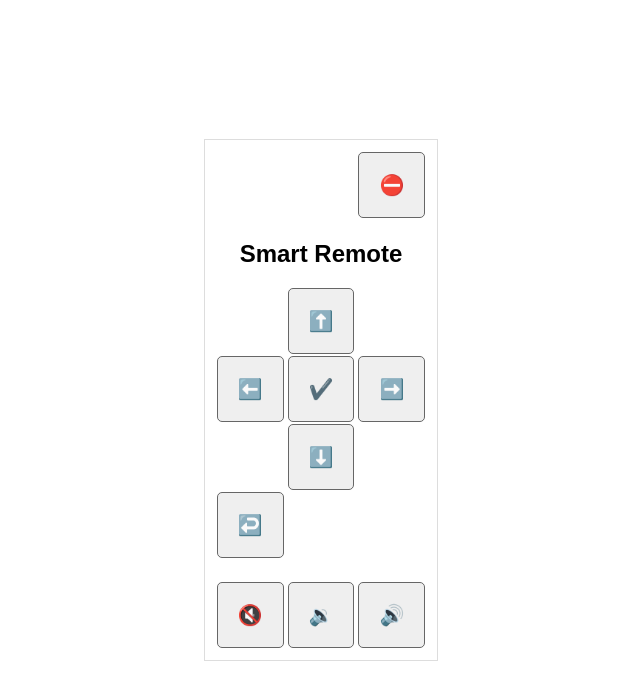
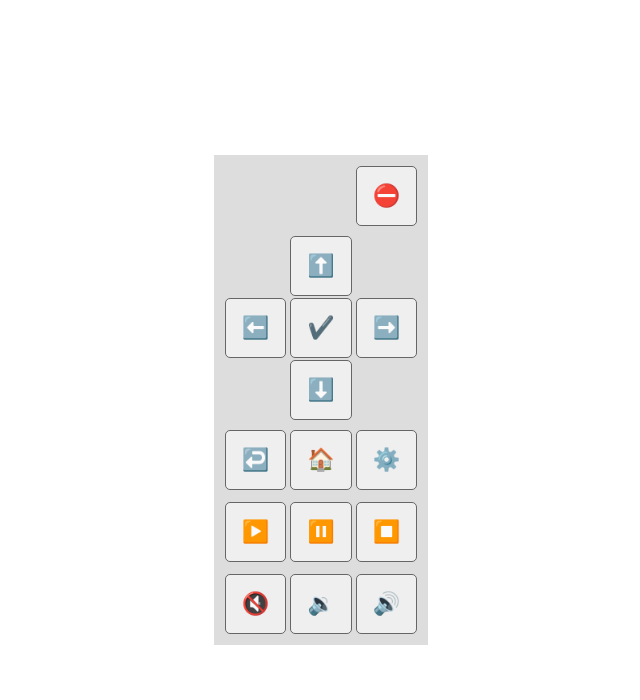
Before and after one commit to rafaelcastrocouto/smart-remote, a website: page public/index.html in a window 1280 px wide. Shown: the whole page, without its empty margins (319-959 px from the left). Drawn offline with Linux system fonts and the light colour scheme.

Commit message:
more buttons

```diff
--- a/package.json
+++ b/package.json
@@ -1,11 +1,10 @@
-
 {
   "name": "mime",
   "repository": {
     "url": "https://github.com/rafaelcastrocouto/smart-remote",
     "type": "git"
   },
-  "version": "0.0.1",
+  "version": "0.0.2",
   "author": {
     "name": "Rafael",
     "url": "http://github.com/rafaelcastrocouto",
@@ -19,7 +18,7 @@
     "express": "^4.17.3",
     "samsung-tv-control": "^1.12.3",
     "ws": "^8.5.0"
-  }
+  },
   "devDependencies": {},
   "keywords": [
     "TV",
--- a/public/index.html
+++ b/public/index.html
@@ -1,3 +1,5 @@
+<meta name="viewport" content="width=device-width"/>
+
 <title>Smart Remote</title>
 
 <style>
@@ -7,25 +9,22 @@
   }
   section {
     border: 1px solid #ddd;
-    padding: 10px;
-  }
-  h2 {
-    text-align: center;
-    font-family: sans-serif;
+    padding: 8px;
+    background: #ddd;
   }
   div {
     display: flex;
   }
   .sep {
-    margin-bottom: 20px;
+    margin-bottom: 8px;
   }
   .right {
     justify-content: right;
   }
   button {
     border-radius: 5px;
-    font-size: 20px;
-    padding: 20px;
+    font-size: 22px;
+    padding: 16px;
     margin: 2px;
     border: 1px solid #666;
   }
@@ -38,7 +37,6 @@
   <div class="sep right">
     <button id="power">⛔</button>
   </div>
-  <h2>Smart Remote</h2>
   <div>
     <button id="up">⬆️</button>
   </div>
@@ -47,11 +45,18 @@
     <button id="enter">✔️</button>
     <button id="right">➡️</button>
   </div>
-  <div>
+  <div class="sep">
     <button id="down">⬇️</button>
   </div>
   <div class="sep">
     <button id="return">↩️</button>
+    <button id="home">🏠</button>
+    <button id="menu">⚙️</button>
+  </div>
+  <div class="sep">
+    <button id="play">▶️</button>
+    <button id="pause">⏸️</button>
+    <button id="stop">⏹️</button>
   </div>
   <div>
     <button id="mute">🔇</button>
--- a/token.txt
+++ b/token.txt
@@ -1 +1 @@
-12028510
+56129663
```
